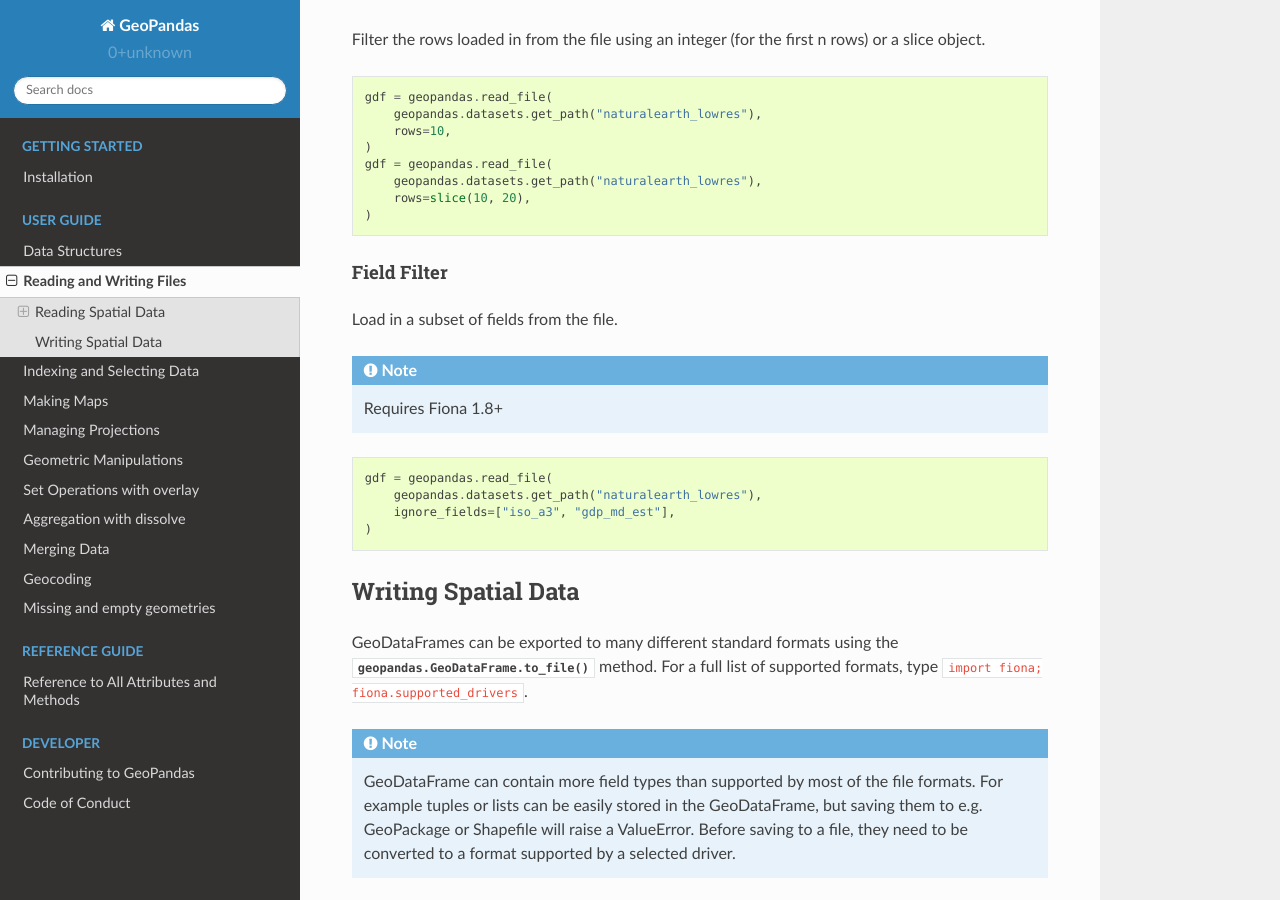
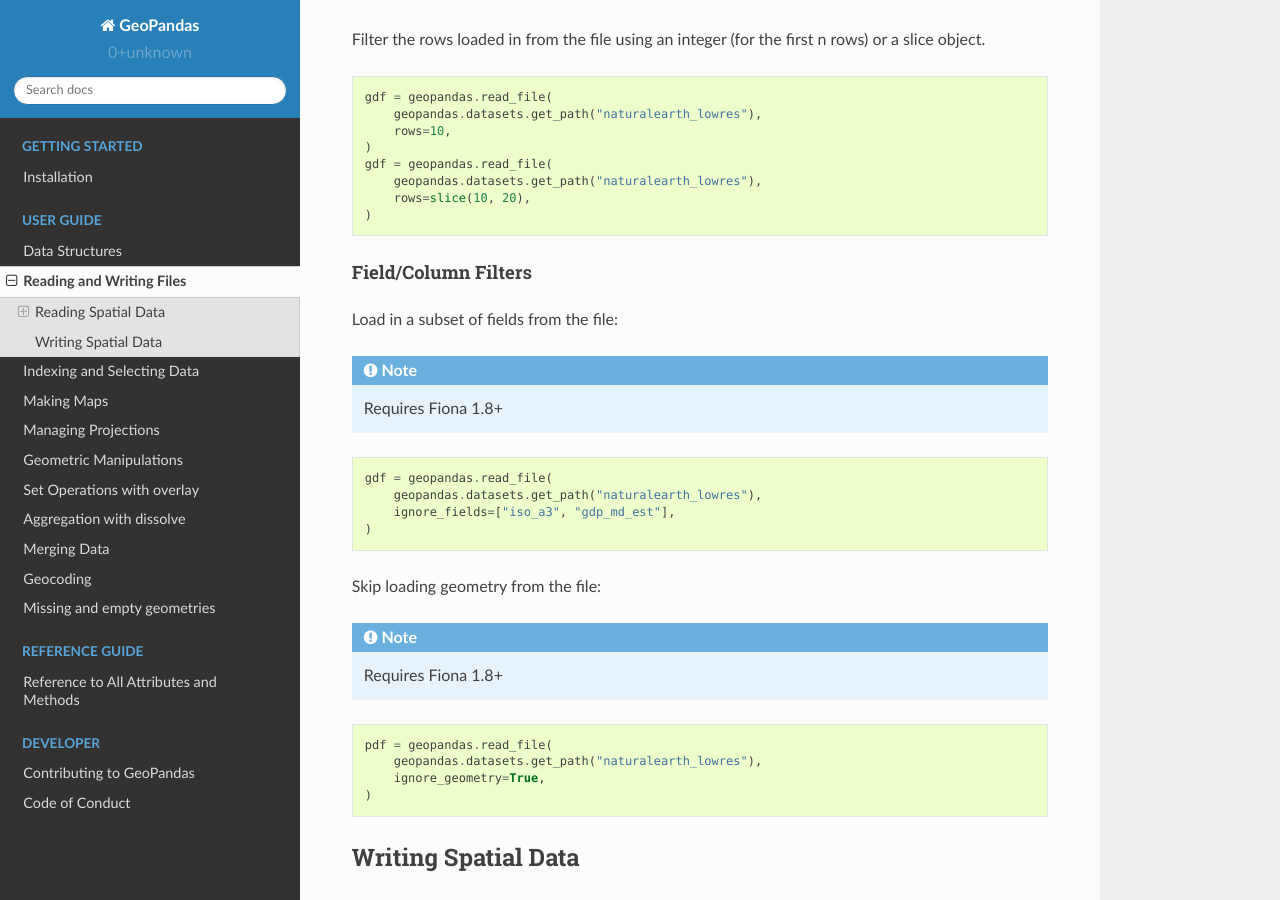
Before and after one commit to geopandas/geopandas, a Sphinx documentation site: the page built from doc/source/io.rst, in a window 1280 px wide and 900 px high, scrolled down 2508 px. Built offline with Sphinx 7.4.7 and the Read the Docs theme 2.0.0, drawn with Linux system fonts in a browser that asks for light colours; pages that are not in the unit, such as notebooks, are missing from menus.

Commit message:
Add ignore_geometry example

```diff
--- a/doc/source/io.rst
+++ b/doc/source/io.rst
@@ -116,10 +116,10 @@ or a slice object.
         rows=slice(10, 20),
     )
 
-Field Filter
-^^^^^^^^^^^^^^
+Field/Column Filters
+^^^^^^^^^^^^^^^^^^^^
 
-Load in a subset of fields from the file.
+Load in a subset of fields from the file:
 
 .. note:: Requires Fiona 1.8+
 
@@ -128,6 +128,17 @@ Load in a subset of fields from the file.
     gdf = geopandas.read_file(
         geopandas.datasets.get_path("naturalearth_lowres"),
         ignore_fields=["iso_a3", "gdp_md_est"],
+    )
+
+Skip loading geometry from the file:
+
+.. note:: Requires Fiona 1.8+
+
+.. code-block:: python
+
+    pdf = geopandas.read_file(
+        geopandas.datasets.get_path("naturalearth_lowres"),
+        ignore_geometry=True,
     )
 
 
```
